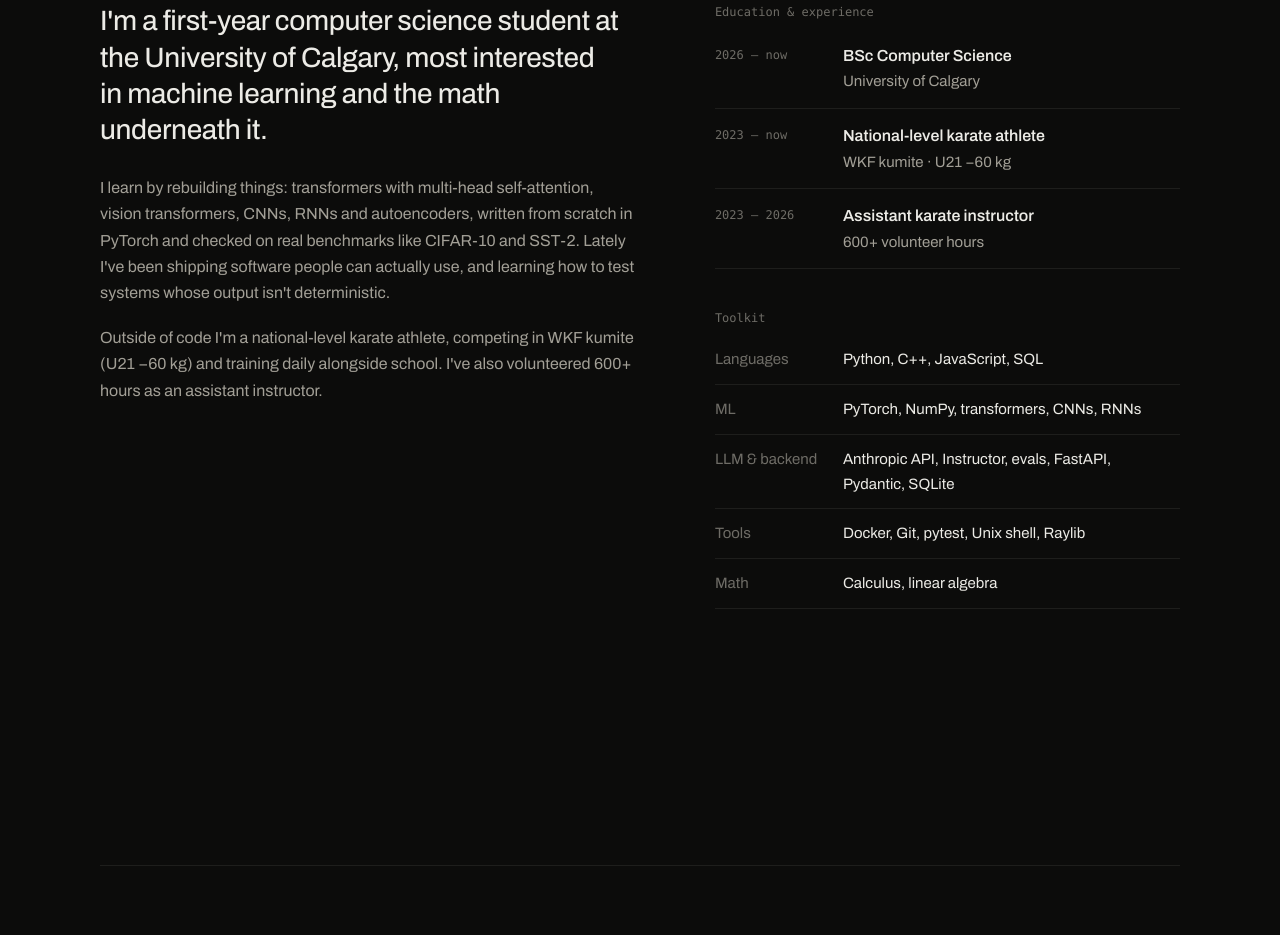
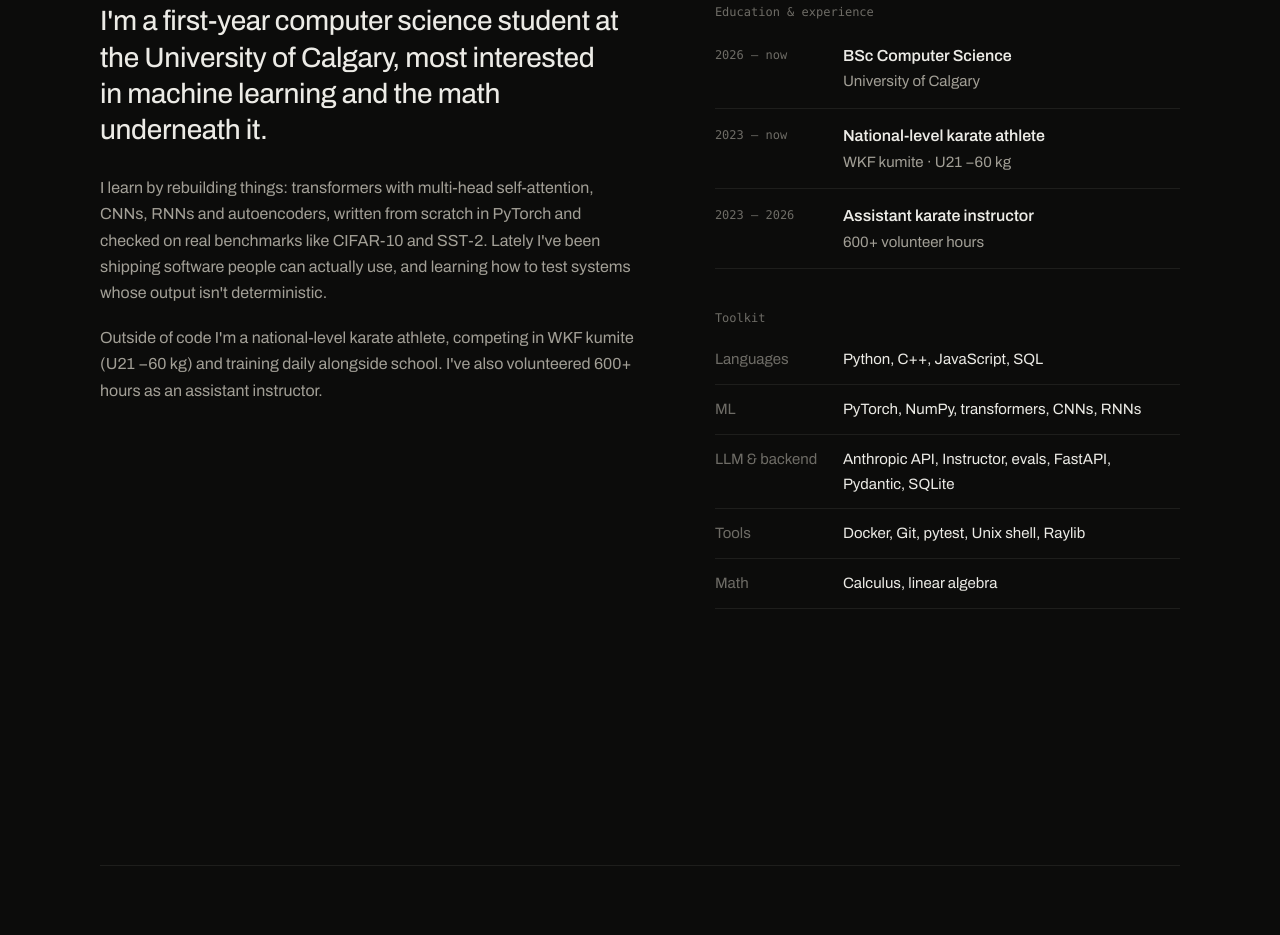
Before and after one commit to n3el-k/n3el-k.github.io, a plain HTML site: page index.html in a window 1280 px wide. Shown: the part 4023-4958 px from the top of the page. Drawn offline with Linux system fonts and the light colour scheme; animation ran at ten frames a second; a web font is replaced by a local one.

Commit message:
Remove vision transformers from site and resume

```diff
--- a/index.html
+++ b/index.html
@@ -238,8 +238,7 @@
             learning and the math underneath it.
           </p>
           <p>
-            I learn by rebuilding things: transformers with multi-head self-attention, vision transformers, CNNs, RNNs and
-            autoencoders, written from scratch in PyTorch and checked on real benchmarks like CIFAR-10 and SST-2. Lately
+            I learn by rebuilding things: transformers with multi-head self-attention, CNNs, RNNs and autoencoders, written from scratch in PyTorch and checked on real benchmarks like CIFAR-10 and SST-2. Lately
             I've been shipping software people can actually use, and learning how to test systems whose output isn't
             deterministic.
           </p>
```
Also changed, not shown: 1 other file.
